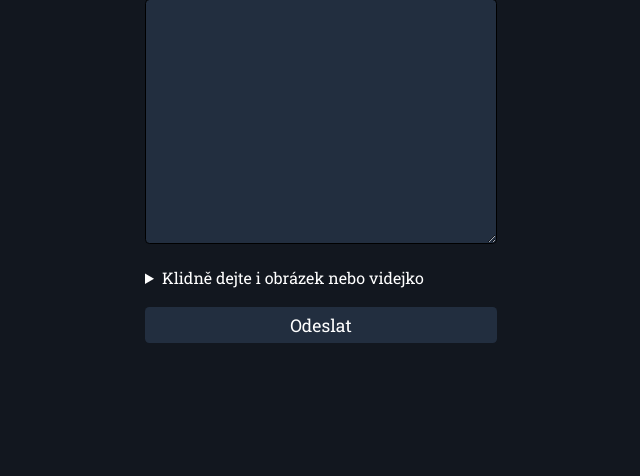
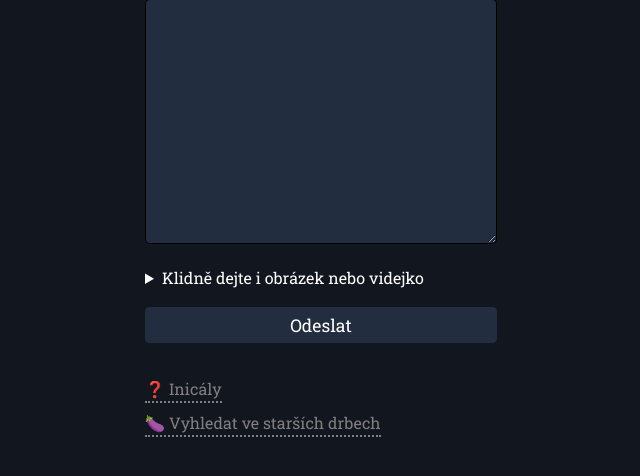
Before and after one commit to porgovskadrbna/drbnatell, a FastAPI app: template templates/home.html in a window 1280 px wide. Shown: the part 229-705 px from the top of the page, without its empty margins (319-959 px from the left). Run offline with FastAPI, Linux system fonts and the light colour scheme; the template is opened without the code that fills it, so the values that code supplies are empty.

Commit message:
🚸 Add links to the homepage

```diff
--- a/static/main_20220224.css
+++ b/static/main_20220227.css
@@ -110,3 +110,21 @@ h4 {
   height: 1.5em;
   filter: invert(1);
 }
+
+#links {
+  padding-top: 1em;
+}
+
+#links p {
+  padding-bottom: 0.8em;
+}
+
+#links a {
+  color: grey;
+  border-bottom: 2px dotted grey;
+  padding-bottom: 0.1em;
+}
+
+#links a:hover {
+  border-bottom-style: solid;
+}
--- a/templates/home.html
+++ b/templates/home.html
@@ -9,4 +9,8 @@
     </details>
     <input type="submit" value="Odeslat" />
   </form>
+  <div id="links">
+    <p><a href="https://kdotoje.porgazeen.cz">❓ Inicály</a></p>
+    <p><a href="https://highlights.porgovskadrbna.cz">🍆 Vyhledat ve starších drbech</a></p>
+  </div>
 {% endblock %}
--- a/templates/page.html
+++ b/templates/page.html
@@ -14,7 +14,7 @@
     <meta charset="UTF-8" />
     <meta http-equiv="X-UA-Compatible" content="IE=edge" />
     <meta name="viewport" content="width=device-width, initial-scale=1.0" />
-    <link rel="stylesheet" href="/static/main_20220224.css" />
+    <link rel="stylesheet" href="/static/main_20220227.css" />
     <script
       async
       defer
```
